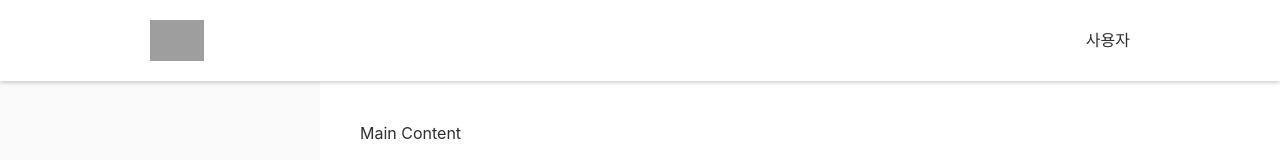
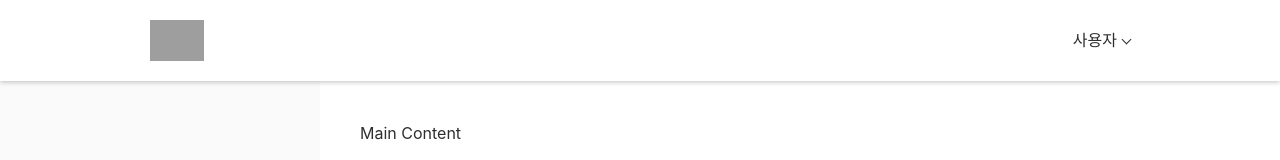
Before and after one commit to ttkmw/test-deploy-mpc-client, a React (Create React App) app: page / in a window 1280 px wide. Shown: the top 160 px of the page. Built offline with nearby package versions, Linux system fonts and the light colour scheme; grey boxes are pictures that could not be loaded; a web font is replaced by a local one.

Commit message:
Add chevron icon to HeaderUtilityButton

```diff
--- a/src/components/Layout/Header.js
+++ b/src/components/Layout/Header.js
@@ -1,4 +1,5 @@
 import HeaderUtilityButton from './HeaderUtilityButton';
+import Chevron from '../UI/Icon/Chevron/Chevron';
 import classes from './Header.module.css';
 
 const Header = () => {
@@ -15,6 +16,7 @@ const Header = () => {
         </h1>
         <HeaderUtilityButton className={classes['header__btn-utility']}>
           사용자
+          <Chevron className={['icon--right', 'icon-chevron--down']} />
         </HeaderUtilityButton>
       </div>
     </header>
```
